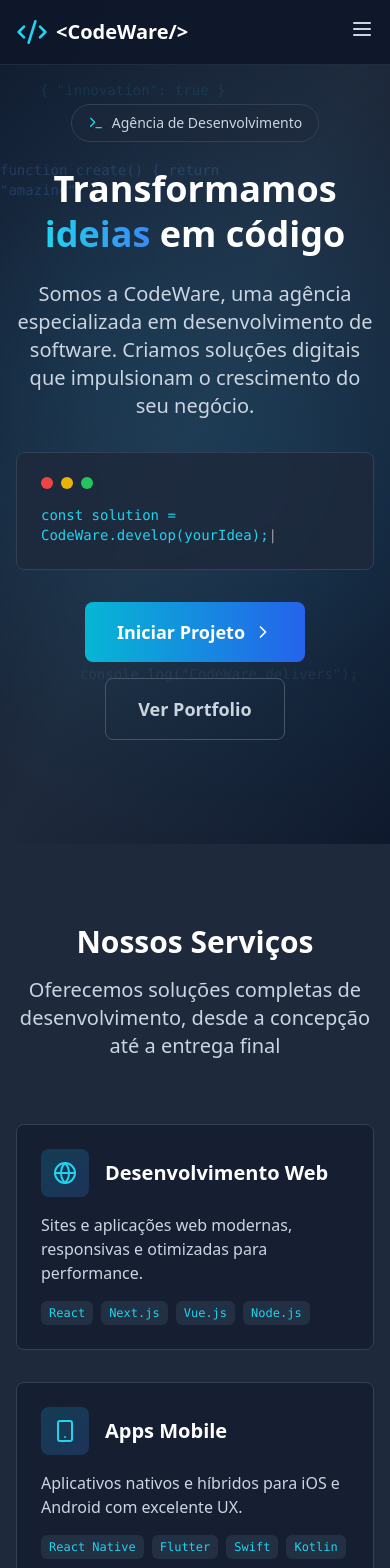
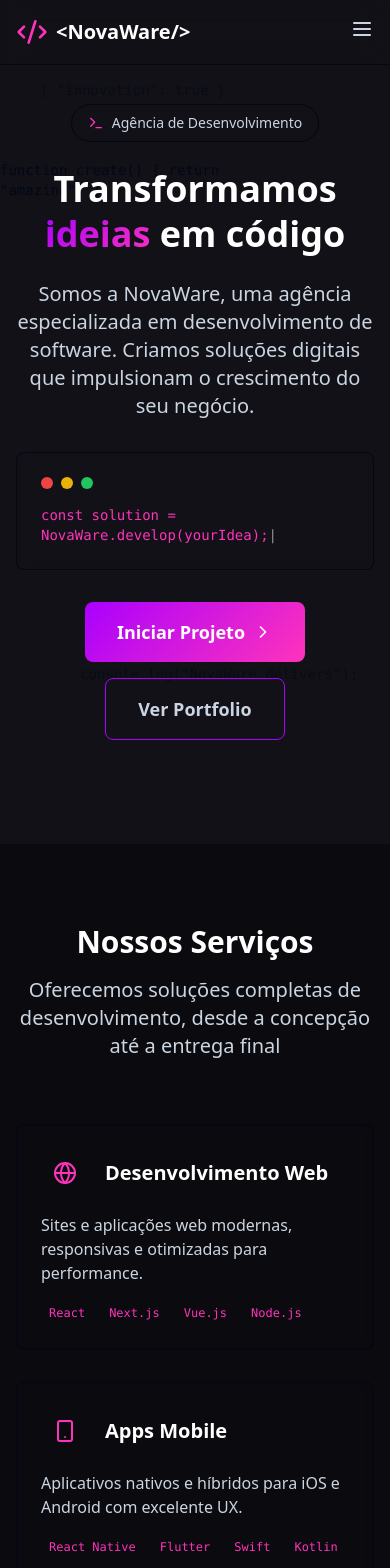
Before and after one commit to Gabriel-Medeiros-faria/codeware-azul-digital-agency, a React (Vite) app: page / in a window 390 px wide. Shown: the top 1568 px of the page. Built offline with nearby package versions, Linux system fonts and the light colour scheme.

Commit message:
Refactor: Update theme and brand name
Update the website's theme and brand name to reflect "NovaWare" and its associated colors, without altering the existing layout functionality.

```diff
--- a/src/components/Hero.tsx
+++ b/src/components/Hero.tsx
@@ -5,7 +5,7 @@ import { ChevronRight, Terminal } from 'lucide-react';
 const Hero = () => {
   const [text, setText] = useState('');
   const [currentIndex, setCurrentIndex] = useState(0);
-  const codeText = 'const solution = CodeWare.develop(yourIdea);';
+  const codeText = 'const solution = NovaWare.develop(yourIdea);';
 
   useEffect(() => {
     if (currentIndex < codeText.length) {
@@ -18,64 +18,99 @@ const Hero = () => {
   }, [currentIndex, codeText]);
 
   return (
-    <section id="home" className="relative min-h-screen bg-slate-900 flex items-center justify-center overflow-hidden">
+    <section id="home" className="relative min-h-screen flex items-center justify-center overflow-hidden"
+             style={{ background: 'hsl(var(--nova-dark))' }}>
       {/* Background Animation */}
-      <div className="absolute inset-0 bg-gradient-to-br from-slate-900 via-slate-800 to-slate-900">
-        <div className="absolute inset-0 bg-[radial-gradient(circle_at_30%_40%,rgba(56,189,248,0.1),transparent_70%)]"></div>
-        <div className="absolute inset-0 bg-[radial-gradient(circle_at_70%_60%,rgba(14,165,233,0.1),transparent_70%)]"></div>
+      <div className="absolute inset-0">
+        <div className="absolute inset-0"
+             style={{
+               background: `radial-gradient(circle at 30% 40%, hsla(var(--nova-purple), 0.15), transparent 70%)`
+             }}></div>
+        <div className="absolute inset-0"
+             style={{
+               background: `radial-gradient(circle at 70% 60%, hsla(var(--nova-magenta), 0.15), transparent 70%)`
+             }}></div>
       </div>
 
       {/* Floating Code Elements */}
       <div className="absolute inset-0 overflow-hidden">
-        <div className="absolute top-20 left-10 text-cyan-400/20 font-mono text-sm animate-pulse">
+        <div className="absolute top-20 left-10 font-mono text-sm animate-pulse"
+             style={{ color: 'hsla(var(--nova-magenta), 0.3)' }}>
           {'{ "innovation": true }'}
         </div>
-        <div className="absolute top-40 right-20 text-blue-400/20 font-mono text-sm animate-pulse delay-1000">
+        <div className="absolute top-40 right-20 font-mono text-sm animate-pulse delay-1000"
+             style={{ color: 'hsla(var(--nova-blue), 0.3)' }}>
           {'function create() { return "amazing"; }'}
         </div>
-        <div className="absolute bottom-40 left-20 text-slate-400/20 font-mono text-sm animate-pulse delay-2000">
-          {'console.log("CodeWare delivers");'}
+        <div className="absolute bottom-40 left-20 font-mono text-sm animate-pulse delay-2000"
+             style={{ color: 'hsla(var(--nova-purple), 0.3)' }}>
+          {'console.log("NovaWare delivers");'}
         </div>
       </div>
 
       <div className="relative z-10 max-w-7xl mx-auto px-4 sm:px-6 lg:px-8 text-center">
         <div className="mb-8">
-          <div className="inline-flex items-center space-x-2 bg-slate-800/50 backdrop-blur-sm border border-slate-700 rounded-full px-4 py-2 mb-6">
-            <Terminal className="h-4 w-4 text-cyan-400" />
+          <div className="inline-flex items-center space-x-2 backdrop-blur-sm border rounded-full px-4 py-2 mb-6"
+               style={{
+                 backgroundColor: 'hsla(var(--nova-darker), 0.5)',
+                 borderColor: 'hsla(var(--nova-purple), 0.3)'
+               }}>
+            <Terminal className="h-4 w-4" style={{ color: 'hsl(var(--nova-magenta))' }} />
             <span className="text-slate-300 text-sm">Agência de Desenvolvimento</span>
           </div>
 
           <h1 className="text-4xl md:text-6xl lg:text-7xl font-bold text-white mb-6 leading-tight">
             Transformamos
-            <span className="bg-gradient-to-r from-cyan-400 to-blue-500 bg-clip-text text-transparent"> ideias </span>
+            <span style={{
+              background: `linear-gradient(135deg, hsl(var(--nova-purple)), hsl(var(--nova-magenta)))`,
+              WebkitBackgroundClip: 'text',
+              WebkitTextFillColor: 'transparent',
+              backgroundClip: 'text'
+            }}> ideias </span>
             em código
           </h1>
 
           <p className="text-xl md:text-2xl text-slate-300 mb-8 max-w-4xl mx-auto">
-            Somos a CodeWare, uma agência especializada em desenvolvimento de software.
+            Somos a NovaWare, uma agência especializada em desenvolvimento de software.
             Criamos soluções digitais que impulsionam o crescimento do seu negócio.
           </p>
         </div>
 
         {/* Animated Code Block */}
-        <div className="bg-slate-800/80 backdrop-blur-sm border border-slate-700 rounded-lg p-6 mb-8 max-w-2xl mx-auto">
+        <div className="backdrop-blur-sm border rounded-lg p-6 mb-8 max-w-2xl mx-auto"
+             style={{
+               backgroundColor: 'hsla(var(--nova-darker), 0.8)',
+               borderColor: 'hsla(var(--nova-purple), 0.3)'
+             }}>
           <div className="flex items-center space-x-2 mb-4">
             <div className="w-3 h-3 bg-red-500 rounded-full"></div>
             <div className="w-3 h-3 bg-yellow-500 rounded-full"></div>
             <div className="w-3 h-3 bg-green-500 rounded-full"></div>
           </div>
           <div className="text-left font-mono text-sm">
-            <span className="text-cyan-400">{text}</span>
+            <span style={{ color: 'hsl(var(--nova-magenta))' }}>{text}</span>
             <span className="animate-pulse text-white">|</span>
           </div>
         </div>
 
         <div className="flex flex-col sm:flex-row items-center justify-center space-y-4 sm:space-y-0 sm:space-x-6">
-          <button className="bg-gradient-to-r from-cyan-500 to-blue-600 hover:from-cyan-600 hover:to-blue-700 text-white px-8 py-4 rounded-lg font-semibold text-lg transition-all duration-300 transform hover:scale-105 flex items-center space-x-2">
+          <button className="text-white px-8 py-4 rounded-lg font-semibold text-lg transition-all duration-300 transform hover:scale-105 flex items-center space-x-2"
+                  style={{
+                    background: `linear-gradient(135deg, hsl(var(--nova-purple)), hsl(var(--nova-magenta)))`
+                  }}>
             <span>Iniciar Projeto</span>
             <ChevronRight className="h-5 w-5" />
           </button>
-          <button className="border border-slate-600 hover:border-cyan-400 text-slate-300 hover:text-cyan-400 px-8 py-4 rounded-lg font-semibold text-lg transition-all duration-300">
+          <button className="border text-slate-300 px-8 py-4 rounded-lg font-semibold text-lg transition-all duration-300"
+                  style={{ borderColor: 'hsl(var(--nova-purple))' }}
+                  onMouseEnter={(e) => {
+                    e.target.style.borderColor = 'hsl(var(--nova-magenta))';
+                    e.target.style.color = 'hsl(var(--nova-magenta))';
+                  }}
+                  onMouseLeave={(e) => {
+                    e.target.style.borderColor = 'hsl(var(--nova-purple))';
+                    e.target.style.color = '';
+                  }}>
             Ver Portfolio
           </button>
         </div>
--- a/src/components/Navbar.tsx
+++ b/src/components/Navbar.tsx
@@ -6,21 +6,40 @@ const Navbar = () => {
   const [isOpen, setIsOpen] = useState(false);
 
   return (
-    <nav className="fixed top-0 w-full bg-slate-900/90 backdrop-blur-md z-50 border-b border-slate-700/50">
+    <nav className="fixed top-0 w-full backdrop-blur-md z-50 border-b"
+         style={{
+           backgroundColor: 'hsla(var(--nova-dark), 0.9)',
+           borderColor: 'hsla(var(--nova-purple), 0.3)'
+         }}>
       <div className="max-w-7xl mx-auto px-4 sm:px-6 lg:px-8">
         <div className="flex items-center justify-between h-16">
           <div className="flex items-center space-x-2">
-            <Code2 className="h-8 w-8 text-cyan-400" />
-            <span className="text-xl font-bold text-white">&lt;CodeWare/&gt;</span>
+            <Code2 className="h-8 w-8" style={{ color: 'hsl(var(--nova-magenta))' }} />
+            <span className="text-xl font-bold text-white">&lt;NovaWare/&gt;</span>
           </div>
 
           <div className="hidden md:block">
             <div className="ml-10 flex items-baseline space-x-8">
-              <a href="#home" className="text-slate-300 hover:text-cyan-400 transition-colors duration-300">Início</a>
-              <a href="#services" className="text-slate-300 hover:text-cyan-400 transition-colors duration-300">Serviços</a>
-              <a href="#portfolio" className="text-slate-300 hover:text-cyan-400 transition-colors duration-300">Portfolio</a>
-              <a href="#about" className="text-slate-300 hover:text-cyan-400 transition-colors duration-300">Sobre</a>
-              <a href="#contact" className="bg-cyan-500 hover:bg-cyan-600 text-white px-4 py-2 rounded-lg transition-colors duration-300">Contato</a>
+              <a href="#home" className="text-slate-300 transition-colors duration-300"
+                 style={{ '&:hover': { color: 'hsl(var(--nova-magenta))' } }}
+                 onMouseEnter={(e) => e.target.style.color = 'hsl(var(--nova-magenta))'}
+                 onMouseLeave={(e) => e.target.style.color = ''}>Início</a>
+              <a href="#services" className="text-slate-300 transition-colors duration-300"
+                 onMouseEnter={(e) => e.target.style.color = 'hsl(var(--nova-magenta))'}
+                 onMouseLeave={(e) => e.target.style.color = ''}>Serviços</a>
+              <a href="#portfolio" className="text-slate-300 transition-colors duration-300"
+                 onMouseEnter={(e) => e.target.style.color = 'hsl(var(--nova-magenta))'}
+                 onMouseLeave={(e) => e.target.style.color = ''}>Portfolio</a>
+              <a href="#about" className="text-slate-300 transition-colors duration-300"
+                 onMouseEnter={(e) => e.target.style.color = 'hsl(var(--nova-magenta))'}
+                 onMouseLeave={(e) => e.target.style.color = ''}>Sobre</a>
+              <a href="#contact" className="text-white px-4 py-2 rounded-lg transition-all duration-300"
+                 style={{
+                   background: 'linear-gradient(135deg, hsl(var(--nova-purple)), hsl(var(--nova-magenta)))',
+                   '&:hover': { transform: 'scale(1.05)' }
+                 }}
+                 onMouseEnter={(e) => e.target.style.transform = 'scale(1.05)'}
+                 onMouseLeave={(e) => e.target.style.transform = 'scale(1)'}>Contato</a>
             </div>
           </div>
 
@@ -36,13 +55,23 @@ const Navbar = () => {
       </div>
 
       {isOpen && (
-        <div className="md:hidden bg-slate-800">
+        <div className="md:hidden" style={{ backgroundColor: 'hsl(var(--nova-darker))' }}>
           <div className="px-2 pt-2 pb-3 space-y-1 sm:px-3">
-            <a href="#home" className="block text-slate-300 hover:text-cyan-400 px-3 py-2">Início</a>
-            <a href="#services" className="block text-slate-300 hover:text-cyan-400 px-3 py-2">Serviços</a>
-            <a href="#portfolio" className="block text-slate-300 hover:text-cyan-400 px-3 py-2">Portfolio</a>
-            <a href="#about" className="block text-slate-300 hover:text-cyan-400 px-3 py-2">Sobre</a>
-            <a href="#contact" className="block text-slate-300 hover:text-cyan-400 px-3 py-2">Contato</a>
+            <a href="#home" className="block text-slate-300 px-3 py-2"
+               onMouseEnter={(e) => e.target.style.color = 'hsl(var(--nova-magenta))'}
+               onMouseLeave={(e) => e.target.style.color = ''}>Início</a>
+            <a href="#services" className="block text-slate-300 px-3 py-2"
+               onMouseEnter={(e) => e.target.style.color = 'hsl(var(--nova-magenta))'}
+               onMouseLeave={(e) => e.target.style.color = ''}>Serviços</a>
+            <a href="#portfolio" className="block text-slate-300 px-3 py-2"
+               onMouseEnter={(e) => e.target.style.color = 'hsl(var(--nova-magenta))'}
+               onMouseLeave={(e) => e.target.style.color = ''}>Portfolio</a>
+            <a href="#about" className="block text-slate-300 px-3 py-2"
+               onMouseEnter={(e) => e.target.style.color = 'hsl(var(--nova-magenta))'}
+               onMouseLeave={(e) => e.target.style.color = ''}>Sobre</a>
+            <a href="#contact" className="block text-slate-300 px-3 py-2"
+               onMouseEnter={(e) => e.target.style.color = 'hsl(var(--nova-magenta))'}
+               onMouseLeave={(e) => e.target.style.color = ''}>Contato</a>
           </div>
         </div>
       )}
--- a/src/components/Services.tsx
+++ b/src/components/Services.tsx
@@ -43,7 +43,7 @@ const Services = () => {
   ];
 
   return (
-    <section id="services" className="py-20 bg-slate-800">
+    <section id="services" className="py-20" style={{ backgroundColor: 'hsl(var(--nova-darker))' }}>
       <div className="max-w-7xl mx-auto px-4 sm:px-6 lg:px-8">
         <div className="text-center mb-16">
           <h2 className="text-3xl md:text-4xl font-bold text-white mb-4">
@@ -58,11 +58,24 @@ const Services = () => {
           {services.map((service, index) => (
             <div
               key={index}
-              className="bg-slate-900/50 backdrop-blur-sm border border-slate-700 rounded-lg p-6 hover:border-cyan-400/50 transition-all duration-300 transform hover:scale-105 group"
+              className="backdrop-blur-sm border rounded-lg p-6 transition-all duration-300 transform hover:scale-105 group"
+              style={{
+                backgroundColor: 'hsla(var(--nova-dark), 0.5)',
+                borderColor: 'hsla(var(--nova-purple), 0.3)'
+              }}
+              onMouseEnter={(e) => {
+                e.target.style.borderColor = 'hsla(var(--nova-magenta), 0.5)';
+              }}
+              onMouseLeave={(e) => {
+                e.target.style.borderColor = 'hsla(var(--nova-purple), 0.3)';
+              }}
             >
               <div className="flex items-center space-x-4 mb-4">
-                <div className="p-3 bg-gradient-to-br from-cyan-500/20 to-blue-500/20 rounded-lg group-hover:from-cyan-500/30 group-hover:to-blue-500/30 transition-all duration-300">
-                  <service.icon className="h-6 w-6 text-cyan-400" />
+                <div className="p-3 rounded-lg group-hover:scale-105 transition-all duration-300"
+                     style={{
+                       background: `linear-gradient(135deg, hsla(var(--nova-purple), 0.2), hsla(var(--nova-magenta), 0.2))`
+                     }}>
+                  <service.icon className="h-6 w-6" style={{ color: 'hsl(var(--nova-magenta))' }} />
                 </div>
                 <h3 className="text-xl font-semibold text-white">{service.title}</h3>
               </div>
@@ -73,7 +86,11 @@ const Services = () => {
                 {service.tech.map((tech, techIndex) => (
                   <span
                     key={techIndex}
-                    className="px-2 py-1 bg-slate-700/50 text-cyan-400 text-xs rounded-md font-mono"
+                    className="px-2 py-1 text-xs rounded-md font-mono"
+                    style={{
+                      backgroundColor: 'hsla(var(--nova-purple), 0.2)',
+                      color: 'hsl(var(--nova-magenta))'
+                    }}
                   >
                     {tech}
                   </span>
--- a/src/pages/Index.tsx
+++ b/src/pages/Index.tsx
@@ -10,7 +10,7 @@ import Footer from '@/components/Footer';
 
 const Index = () => {
   return (
-    <div className="min-h-screen bg-slate-900">
+    <div className="min-h-screen" style={{ background: 'hsl(var(--nova-dark))' }}>
       <Navbar />
       <Hero />
       <Services />
```
Also changed, not shown: src/components/About.tsx (+30 -9 lines), src/components/Footer.tsx (+78 -21 lines), src/components/Portfolio.tsx (+29 -7 lines), src/index.css (+31 -30 lines).
